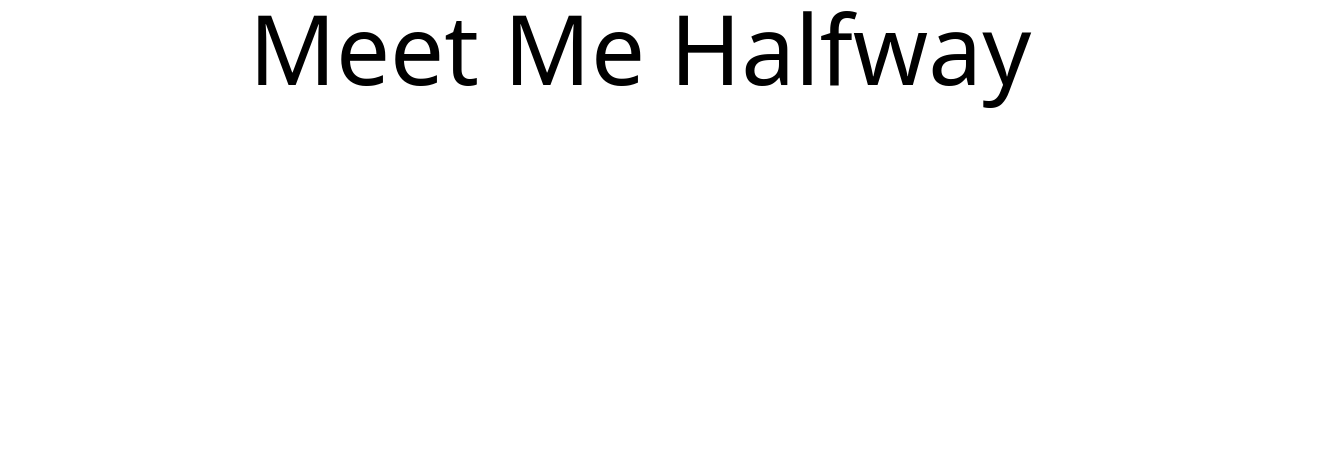
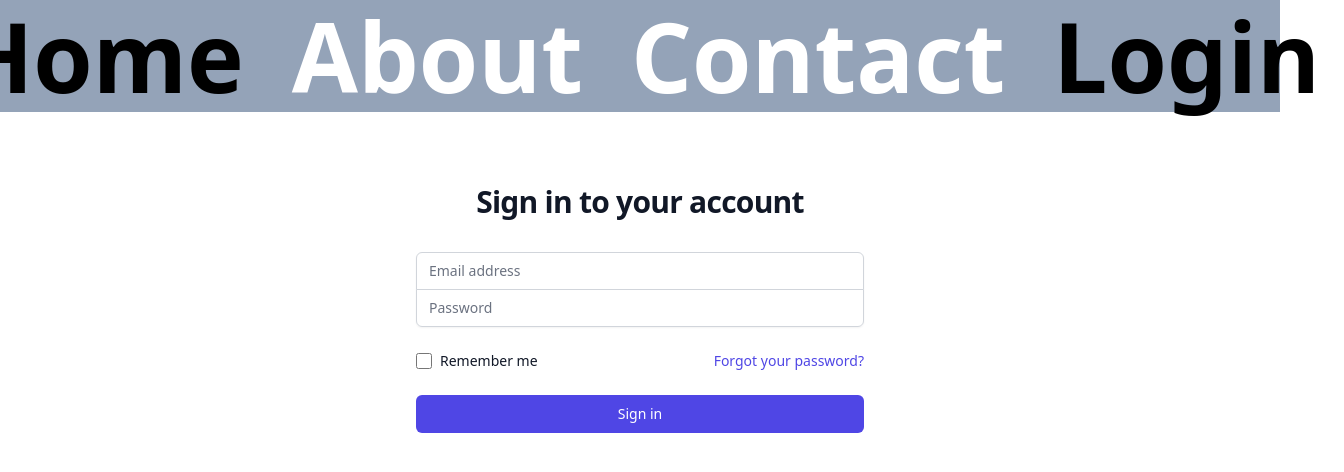
Before and after one commit to BGMloop/Logic-Lords.github.io, a React (Create React App) app: page /signin in a window 1280 px wide. Shown: the top 472 px of the page, 1344 px wide, since content can reach past the window. Built offline with nearby package versions, Linux system fonts and the light colour scheme.

Commit message:
Created rough draft website

```diff
--- a/package.json
+++ b/package.json
@@ -8,6 +8,8 @@
     "@testing-library/user-event": "^13.5.0",
     "react": "^18.2.0",
     "react-dom": "^18.2.0",
+    "react-router": "^5.2.0",
+    "react-router-dom": "^5.2.0",
     "react-scripts": "5.0.1",
     "web-vitals": "^2.1.4"
   },
--- a/src/App.js
+++ b/src/App.js
@@ -1,8 +1,22 @@
+import React from "react";
+import Home from "./pages/Home";
+import About from "./pages/About";
+import Contact from "./pages/Contact";
+import Signin from "./pages/Signin";
+import { BrowserRouter as Router, Switch, Route } from "react-router-dom";
+
 function App() {
   return (
-    <div>
-      <h1 className="text-8xl text-center">Meet Me Halfway</h1>
-    </div>
+    <Router>
+      <div>
+        <Switch>
+          <Route exact path="/" component={Home} />
+          <Route exact path="/about" component={About} />
+          <Route exact path="/contact" component={Contact} />
+          <Route exact path="/signin" component={Signin} />
+        </Switch>
+      </div>
+    </Router>
   );
 }
 
--- a/src/index.js
+++ b/src/index.js
@@ -4,8 +4,4 @@ import "./index.css";
 import App from "./App";
 
 const root = ReactDOM.createRoot(document.getElementById("root"));
-root.render(
-  <React.StrictMode>
-    <App />
-  </React.StrictMode>
-);
+root.render(<App />);
--- /dev/null
+++ b/src/pages/About.js
@@ -0,0 +1,38 @@
+import React from "react";
+import { Link } from "react-router-dom";
+
+function About() {
+  return (
+    <div className="text-8xl text-center text-bold">
+      <div className="flex flex-row justify-center bg-slate-400">
+        <Link to="/">
+          <button className="text-white hover:text-black font-bold py-2 px-6">
+            Home
+          </button>
+        </Link>
+        <Link to="/about">
+          <button className="text-black font-bold py-2 px-6 rounded">
+            About
+          </button>
+        </Link>
+        <Link to="/contact">
+          <button className=" text-white hover:text-black font-bold py-2 px-6 rounded">
+            Contact
+          </button>
+        </Link>
+        <Link to="/signin">
+          <button className="text-white hover:text-black font-bold py-2 px-6 rounded">
+            Login
+          </button>
+        </Link>
+      </div>
+      <div>
+        <h1 className="text-4xl mx-[150px] my-[75px]">
+          This is the about us page
+        </h1>
+      </div>
+    </div>
+  );
+}
+
+export default About;
--- /dev/null
+++ b/src/pages/Contact.js
@@ -0,0 +1,38 @@
+import React from "react";
+import { Link } from "react-router-dom";
+
+function Contact() {
+  return (
+    <div className="text-8xl text-center text-bold">
+      <div className="flex flex-row justify-center bg-slate-400">
+        <Link to="/">
+          <button className="text-white hover:text-black font-bold py-2 px-6">
+            Home
+          </button>
+        </Link>
+        <Link to="/about">
+          <button className="text-white hover:text-black font-bold py-2 px-6 rounded">
+            About
+          </button>
+        </Link>
+        <Link to="/contact">
+          <button className=" text-black font-bold py-2 px-6 rounded">
+            Contact
+          </button>
+        </Link>
+        <Link to="/signin">
+          <button className="text-white hover:text-black font-bold py-2 px-6 rounded">
+            Login
+          </button>
+        </Link>
+      </div>
+      <div>
+        <h1 className="text-4xl mx-[150px] my-[75px]">
+          This is the contact us page
+        </h1>
+      </div>
+    </div>
+  );
+}
+
+export default Contact;
--- /dev/null
+++ b/src/pages/Home.js
@@ -0,0 +1,34 @@
+import React from "react";
+import { Link } from "react-router-dom";
+
+function Home() {
+  return (
+    <div className="text-8xl text-center text-bold">
+      <div className="flex flex-row justify-center bg-slate-400">
+        <Link to="/">
+          <button className="text-black font-bold py-2 px-6">Home</button>
+        </Link>
+        <Link to="/about">
+          <button className="text-white hover:text-black font-bold py-2 px-6 rounded">
+            About
+          </button>
+        </Link>
+        <Link to="/contact">
+          <button className=" text-white hover:text-black font-bold py-2 px-6 rounded">
+            Contact
+          </button>
+        </Link>
+        <Link to="/signin">
+          <button className="text-white hover:text-black font-bold py-2 px-6 rounded">
+            Login
+          </button>
+        </Link>
+      </div>
+      <div>
+        <h1 className="text-4xl mx-[150px] my-[75px]">This is the home page</h1>
+      </div>
+    </div>
+  );
+}
+
+export default Home;
--- /dev/null
+++ b/src/pages/Signin.js
@@ -0,0 +1,114 @@
+import React from "react";
+import { Link } from "react-router-dom";
+
+function Signin() {
+  return (
+    <div className="text-8xl text-center text-bold">
+      <div className="flex flex-row justify-center bg-slate-400">
+        <Link to="/">
+          <button className="text-white hover:text-black font-bold py-2 px-6">
+            Home
+          </button>
+        </Link>
+        <Link to="/about">
+          <button className="text-white hover:text-black font-bold py-2 px-6 rounded">
+            About
+          </button>
+        </Link>
+        <Link to="/contact">
+          <button className=" text-white hover:text-black font-bold py-2 px-6 rounded">
+            Contact
+          </button>
+        </Link>
+        <Link to="/signin">
+          <button className="text-black font-bold py-2 px-6 rounded">
+            Login
+          </button>
+        </Link>
+      </div>
+      <div className="flex min-h-full items-center justify-center py-12 px-4 sm:px-6 lg:px-8">
+        <div className="w-full max-w-md space-y-8">
+          <div>
+            <h2 className="mt-6 text-center text-3xl font-bold tracking-tight text-gray-900">
+              Sign in to your account
+            </h2>
+            <p className="mt-2 text-center text-sm text-gray-600"></p>
+          </div>
+          <form className="mt-8 space-y-6" action="#" method="POST">
+            <input type="hidden" name="remember" defaultValue="true" />
+            <div className="-space-y-px rounded-md shadow-sm">
+              <div>
+                <label htmlFor="email-address" className="sr-only">
+                  Email address
+                </label>
+                <input
+                  id="email-address"
+                  name="email"
+                  type="email"
+                  autoComplete="email"
+                  required
+                  className="relative block w-full appearance-none rounded-none rounded-t-md border border-gray-300 px-3 py-2 text-gray-900 placeholder-gray-500 focus:z-10 focus:border-indigo-500 focus:outline-none focus:ring-indigo-500 sm:text-sm"
+                  placeholder="Email address"
+                />
+              </div>
+              <div>
+                <label htmlFor="password" className="sr-only">
+                  Password
+                </label>
+                <input
+                  id="password"
+                  name="password"
+                  type="password"
+                  autoComplete="current-password"
+                  required
+                  className="relative block w-full appearance-none rounded-none rounded-b-md border border-gray-300 px-3 py-2 text-gray-900 placeholder-gray-500 focus:z-10 focus:border-indigo-500 focus:outline-none focus:ring-indigo-500 sm:text-sm"
+                  placeholder="Password"
+                />
+              </div>
+            </div>
+
+            <div className="flex items-center justify-between">
+              <div className="flex items-center">
+                <input
+                  id="remember-me"
+                  name="remember-me"
+                  type="checkbox"
+                  className="h-4 w-4 rounded border-gray-300 text-indigo-600 focus:ring-indigo-500"
+                />
+                <label
+                  htmlFor="remember-me"
+                  className="ml-2 block text-sm text-gray-900"
+                >
+                  Remember me
+                </label>
+              </div>
+
+              <div className="text-sm">
+                <a
+                  href="#"
+                  className="font-medium text-indigo-600 hover:text-indigo-500"
+                >
+                  Forgot your password?
+                </a>
+              </div>
+            </div>
+
+            <div>
+              <Link to="/">
+                <button
+                  type="submit"
+                  className="group relative flex w-full justify-center rounded-md border border-transparent bg-indigo-600 py-2 px-4 text-sm font-medium text-white hover:bg-indigo-700 focus:outline-none focus:ring-2 focus:ring-indigo-500 focus:ring-offset-2"
+                >
+                  <span className="absolute inset-y-0 left-0 flex items-center pl-3"></span>
+                  Sign in
+                </button>
+              </Link>
+            </div>
+          </form>
+        </div>
+      </div>
+    </div>
+  );
+}
+
+export default Signin;
```
Also changed, not shown: 1 other file (tests, documents, lock files or other folders).
